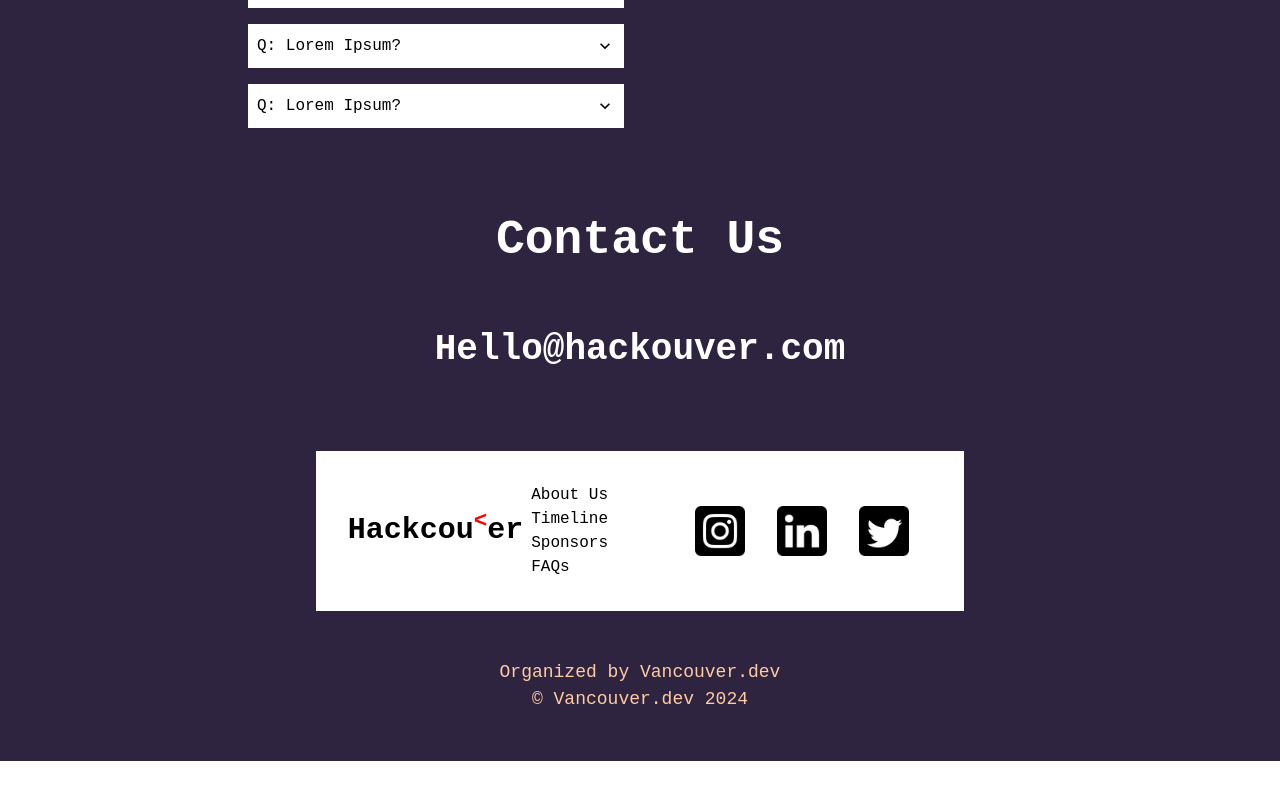
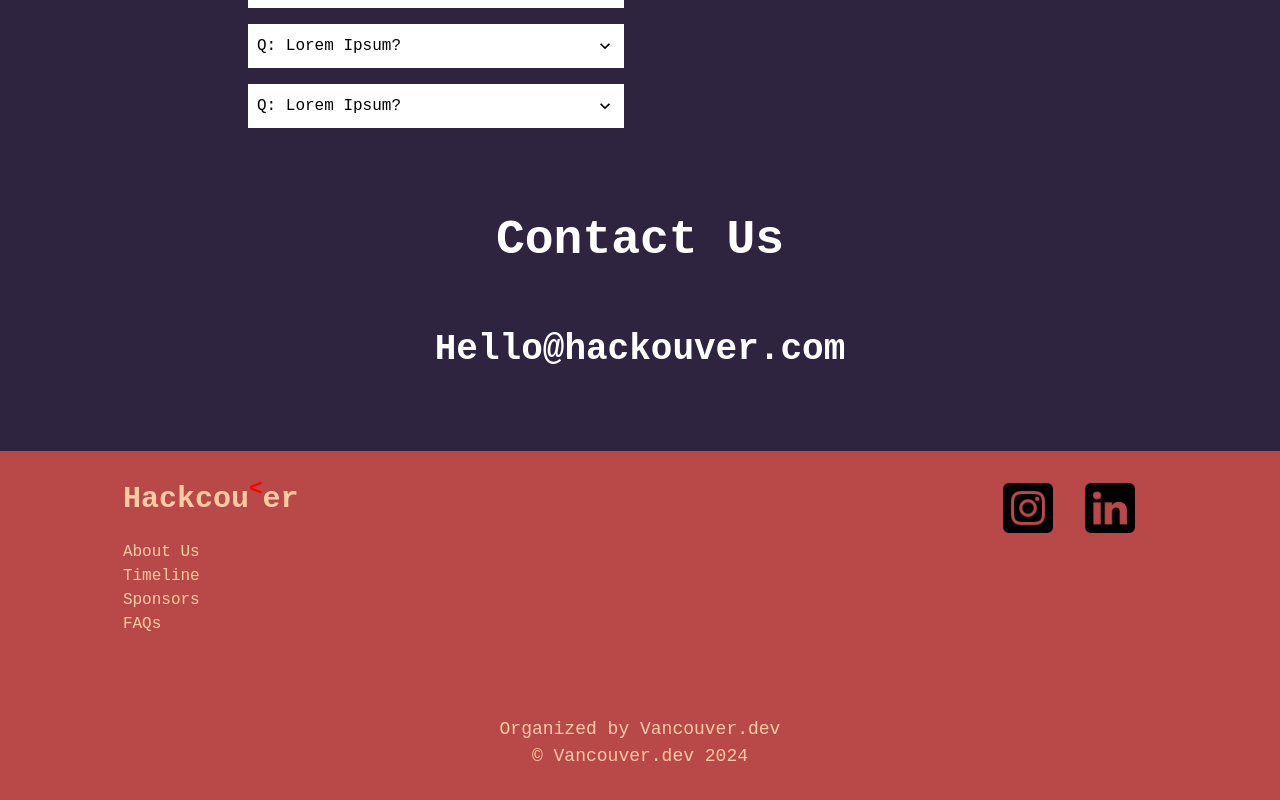
Before and after one commit to LeoQiu981112/hackcouver-2024, a React (Vite) app: page /About in a window 1280 px wide. Shown: the part 5050-5850 px from the top of the page. Before the commit the page ends 5811 px from the top, so only its background shows below. Built offline with nearby package versions, Linux system fonts and the light colour scheme.

Commit message:
Changed Page and Updated Footer

```diff
--- a/src/components/Footer.tsx
+++ b/src/components/Footer.tsx
@@ -1,4 +1,5 @@
 import {
+    Box,
     Flex,
     Grid,
 
@@ -14,44 +15,32 @@
 import Logo from "./Logo";
 import instagram from "../assets/instagram_logo.png";
 import linkendin from "../assets/linkendin_logo.png";
-import twitter from "../assets/twitter_logo.png";
 
 
 export default function Footer() {
     return (
         <>
-
             <Grid
                 id='Footer-grid'
-                bg='white'
-                templateColumns={{ base: '1fr', md: 'repeat(2, 1fr)' }}>
-
+                gap={{base: 2, md: ''}}
+                templateColumns={{ base: '1fr', md: 'repeat(3, 1fr)' }}
+                width='full'>
 
 
                 {/* Navigation Links */}
                 <Flex
                     justify='center'
                     align='center'
-                    gap={2}
-                    m={8}
-                >
+                    m={8}>
 
                     <Flex
                         id="Footer-logo-flex"
-                        textColor='black'
-                        align='center'
-                        justify='center'>
+                        direction="column"
+                        align='left'>
                         <Link _hover={{ transform: ['scale(1.1)', 'translateX(-10px)'], transition: 'transform .2s ease-in-out' }} href='#'>
                             <Logo textColor={'black'} fontSize={"30px"} marginBottom={'0'} />
                         </Link>
-                    </Flex>
-
-                    <Flex
-                        id="Footer-nav-flex"
-                        direction='column'
-                        justify='center'
-                        textAlign='left'
-                        textColor='black'>
+                        <br></br>
                         <Link _hover={{ color: 'red', transform: 'translateX(5px)' }} href='#about-us'>About Us</Link>
                         <Link _hover={{ color: 'red', transform: 'translateX(5px)' }} href='#timeline'>Timeline</Link>
                         <Link _hover={{ color: 'red', transform: 'translateX(5px)' }} href='#sponsors'>Sponsors</Link>
@@ -59,17 +48,20 @@
                     </Flex>
                 </Flex>
 
+                <Flex>
+
+                </Flex>
+
 
 
                 {/* Social Media Links  */}
                 <Flex
-                    bg='white'
+                    id="Footer-social-media-flex"
                     direction='row'
                     justify='center'
-                    align='center'
                     m={8}
                     gap={8}>
-
+                    <Box>
                         <Link href="https://www.instagram.com" isExternal>
                             <Image
                                 boxSize='50px'
@@ -80,6 +72,9 @@
                                 fallbackSrc='https://via.placeholder.com/50'
                                 />
                         </Link>
+                    </Box>
+
+                    <Box>
                         <Link href="https://www.linkendin.com" isExternal>
                             <Image
                                 boxSize='50px'
@@ -90,20 +85,8 @@
                                 fallbackSrc='https://via.placeholder.com/50'
                                 />
                         </Link>
-                    <Link href="https://www.x.com" isExternal>
-                        <Image
-                            boxSize='50px'
-                            objectFit='cover'
-                            src={twitter}
-                            alt='twitter logo'
-                            _hover={{ transform: 'scale(1.1)', transition: 'transform .2s ease-in-out' }}
-                            fallbackSrc='https://via.placeholder.com/50'
-                        />
-                    </Link>
-
+                    </Box>
                 </Flex>
-
-
 
 
             </Grid>
--- a/src/pages/Page.tsx
+++ b/src/pages/Page.tsx
@@ -21,14 +21,14 @@
     return (
         <>
 
-            <Flex id='Flex-Page' direction='column' align='center' justify='center' wrap='wrap' w="100%">
+            <Flex id='Flex-Page' direction='column'>
                 <NavBar />
 
-                <Box id='home' w="100%" marginBottom='5rem'>
+                <Box id='home'marginBottom='5rem'>
                     <Home />
                 </Box>
 
-                <Box id='about-us' minH="100vh" w="100wh" marginBottom='10rem'>
+                <Box id='about-us' marginBottom='10rem'>
                     <About />
                 </Box>
 
@@ -55,7 +55,7 @@
                 <Box id='contact-us' marginBottom='1rem'>
                     <Contact />
                 </Box>
-                <Box>
+                <Box bg={'#B94949'}>
                     <Footer />
                 </Box>
 
```
Lines whose indentation alone changed are shown as unchanged.
